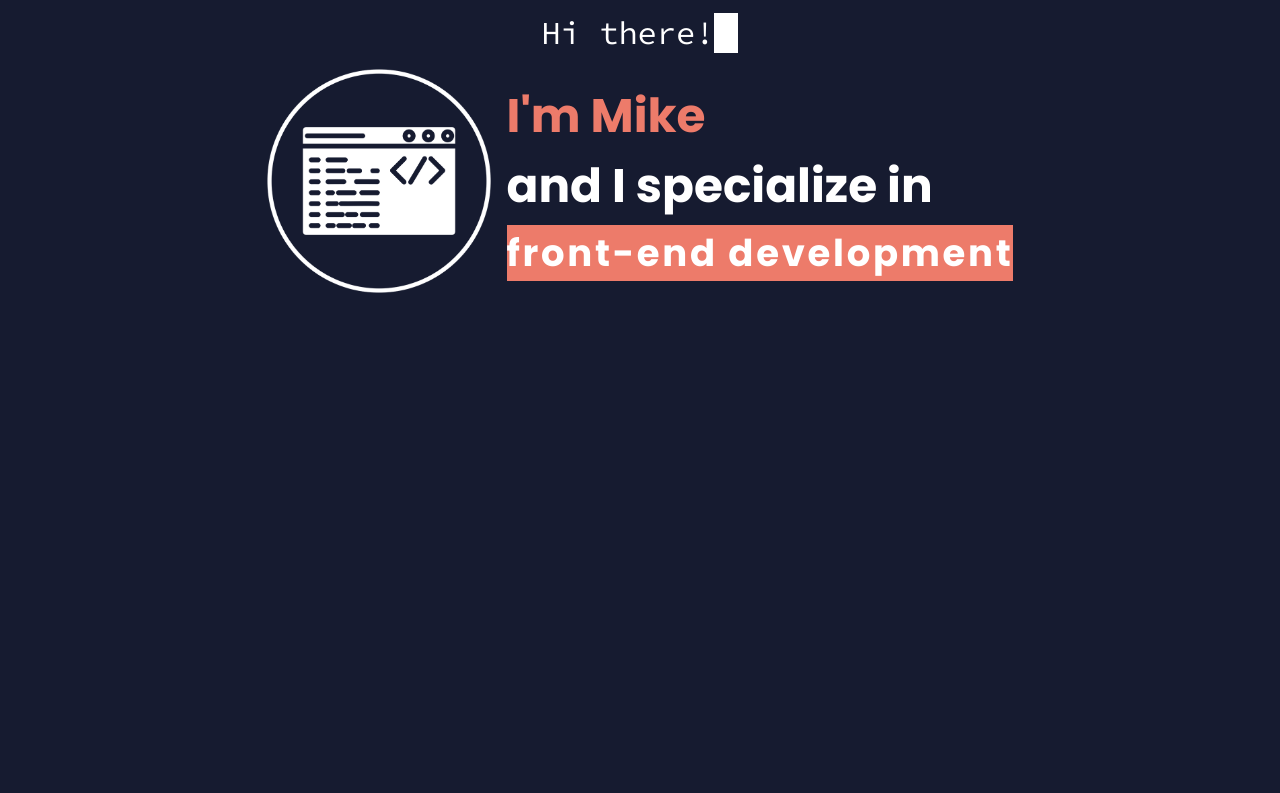
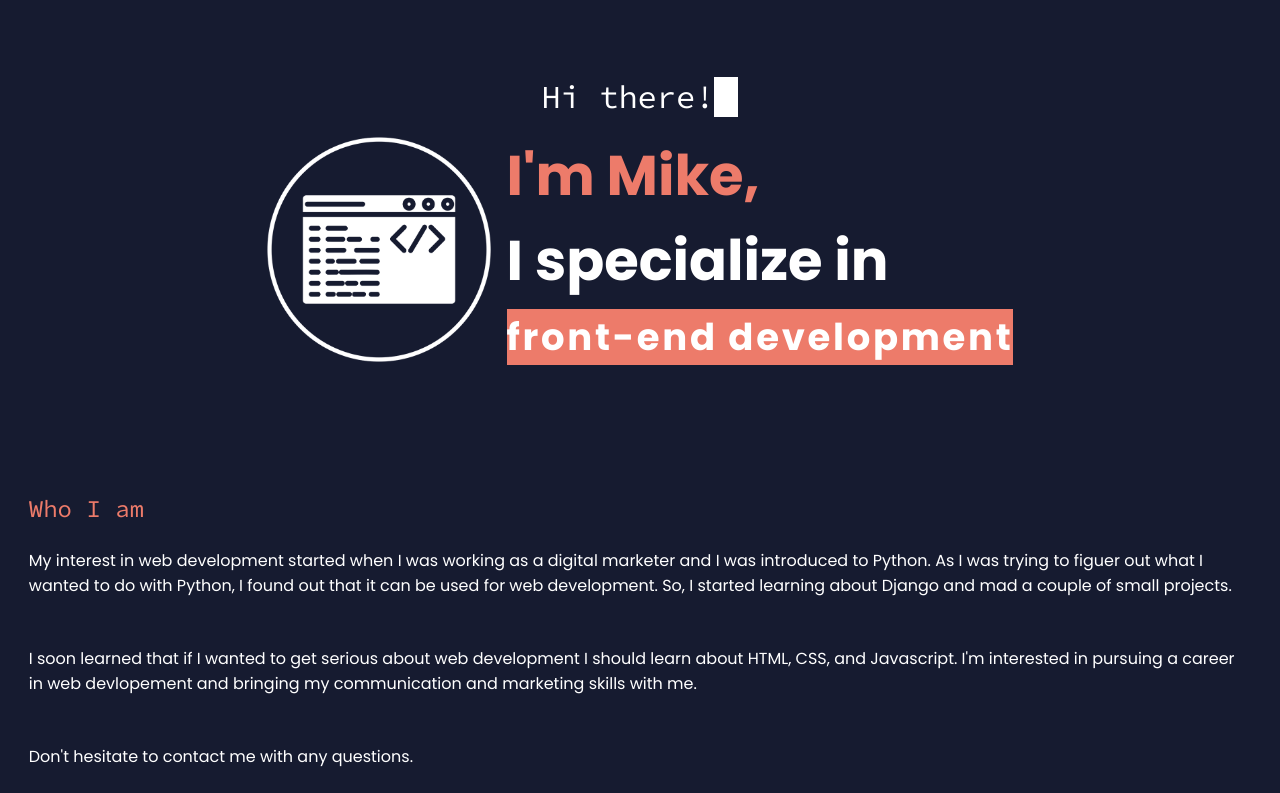
Before and after one commit to mb8504/portfolio, a plain HTML site: page index.html in a window 1280 px wide. Shown: the part 99-892 px from the top of the page. Before the commit the page ends 800 px from the top, so only its background shows below. Drawn offline with Linux system fonts and the light colour scheme; files that its build step writes are made by us from their sources; a web font is replaced by a local one.

Commit message:
finished about me section

```diff
--- a/css/styles.css
+++ b/css/styles.css
@@ -125,6 +125,10 @@ body {
     text-align: center;
     padding: 1.5rem;
   }
+  .nav__item:hover {
+    color: #ED7B6A;
+    cursor: pointer;
+  }
 }
 
 /* TYPEWRITER ANIMATION */
@@ -136,12 +140,20 @@ body {
 .welcome {
   display: flex;
   justify-content: center;
+  margin-top: 4rem;
 }
 
-h1, h2 {
+h1 {
   font-size: 2rem;
   color: white;
   font-family: 'Source Code Pro', monospace;
+}
+
+h2 {
+  color: white;
+  font-family: 'Source Code Pro', monospace;
+  font-size: 1.5rem;
+  color: #ED7B6A;
 }
 
 span {
@@ -171,7 +183,7 @@ align-items: center;
 
 .section__title {
   font-weight: bold;
-  font-size: 47px;
+  font-size: 56px;
   margin-bottom: .5rem;
   margin-top: 3rem;
   text-align: center;
@@ -190,7 +202,7 @@ align-items: center;
   background-color: #ED7B6A;
   font-size: 37px;
   color: white;
-  margin-top: .2rem;
+  margin-top: .4rem;
 }
 
 .dev_icon {
@@ -215,3 +227,20 @@ align-items: center;
     width: 14rem;
   }
 }
+
+/* ABOUT ME */
+
+.about-me {
+  margin-top: 8rem;
+}
+
+.section__container__about p {
+  margin-top: 1.5rem;
+  padding-bottom: 1.5rem;
+  color: white;
+  font-size: 1.5;
+}
+
+.section__container__about {
+  align-items: center;
+}
--- a/index.html
+++ b/index.html
@@ -22,7 +22,7 @@
             </button>
             <nav class="nav" id="mobile-navbar">
                 <ul class="nav__list">
-                    <li class="nav__item"><a href="#about"></a>About</li>
+                    <li class="nav__item"><a href="index.html#about"></a>About</li>
                     <li class="nav__item"><a href="#projects"></a>Projects</li>
                     <li class="nav__item"><a href="#contact"></a>Contact</li>
                 </ul>
@@ -42,8 +42,8 @@
                 <img class="dev_icon" src="/images/white_dev_icon.png" alt="">
             </div>
             <div class="section__title img__title">
-                <p class="section__name">I'm Mike</p>
-                <p>and I specialize in</p>
+                <p class="section__name">I'm Mike,</p>
+                <p>I specialize in</p>
                 <p class="section__subtitle">front-end development</p>
             </div>
 
@@ -51,15 +51,22 @@
         </div>
     </section>
 
-
-
-    <!-- <section class="about-me" id="about">
+    <section class="about-me">
         <div class="section__container container">
-            <div class="section__container--about">
-                <h1>Who I am</h1>
+            <div class="section__container__about">
+                <h2 id="about">Who I am</h2>
+                <p>
+                    My interest in web development started when I was working as a digital marketer and I was introduced to Python. As I was trying to figuer out what I wanted to do with Python, I found out that it can be used for web development. So, I started learning about Django and mad a couple of small projects.
+                </p>
+                <p>
+                    I soon learned that if I wanted to get serious about web development I should learn about HTML, CSS, and Javascript. I'm interested in pursuing a career in web devlopement and bringing my communication and marketing skills with me.
+                </p>
+                <p>
+                    Don't hesitate to contact me with any questions.
+                </p>
             </div>
         </div>
-    </section> -->
+    </section>
 
 
 
```
